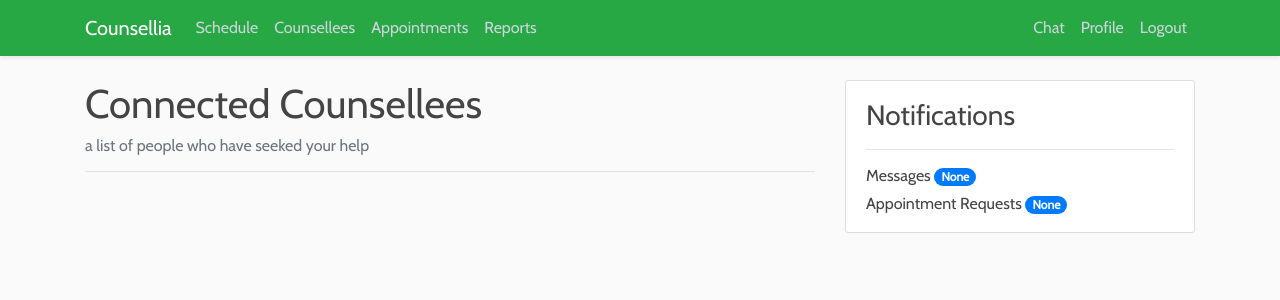
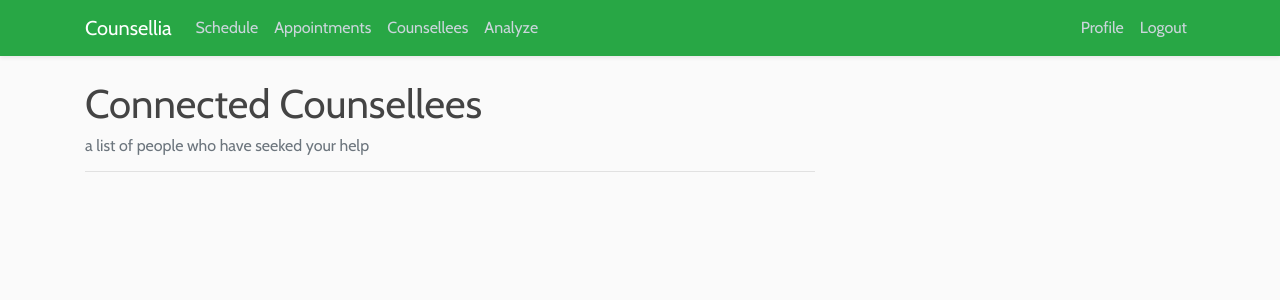
Before and after one commit to lukendatigh/counsellia-intelligent-counselling-system, a Django app: page /counsellor/counsellees in a window 1280 px wide. Shown: the top 300 px of the page. Run offline with Django 3.2, Linux system fonts and the light colour scheme; a user stored in the database is signed in; data comes from the database, SQL or seed files in the repository; parts of the project's set-up code (start-up, migrations or seed data) failed here and were passed over; some libraries are stand-ins or nearby versions.

Commit message:
update base template

```diff
--- a/counsellia/templates/counsellia/counsellee_base.html
+++ b/counsellia/templates/counsellia/counsellee_base.html
@@ -36,7 +36,7 @@
 						<div class="navbar-nav">
 							<!---Navbar Right Side--->
 							{% if user.is_authenticated is True %}
-								<a class="nav-item nav-link" href="">Chat</a>
+								<!-- <a class="nav-item nav-link" href="">Chat</a> -->
 								<a class="nav-item nav-link" href="{% url 'counsellee-profile' %}">Profile</a>
 								<a class="nav-item nav-link" href="{% url 'counsellee-logout' %}">Logout</a>
 								{% elif user.is_authenticated is False %}
--- a/counsellia/templates/counsellia/counsellor_base.html
+++ b/counsellia/templates/counsellia/counsellor_base.html
@@ -25,28 +25,10 @@
 					<div class="collapse navbar-collapse" id="navbar">
 						{% if user.is_authenticated is True %}
 							<div class="navbar-nav mr-auto">
-								<a class="nav-item nav-link" href="">Schedule</a>
+								<a class="nav-item nav-link" href="{% url 'counsellor-appointments-upcoming' %}">Schedule</a>
+								<a class="nav-item nav-link" href="{% url 'counsellor-appointments-requests' %}">Appointments</a>
 								<a class="nav-item nav-link" href="{% url 'counsellor-counsellee-list' %}">Counsellees</a>
-								<li class="nav-item dropdown">
-									<a class="nav-link" href="#" id="appointmentDropdownMenuLink" role="button" data-toggle="dropdown" aria-haspopup="true" aria-expanded="false">
-										Appointments
-									</a>
-									<div class="dropdown-menu" aria-labelledby="appointmentDropdownMenuLink">
-										<a class="dropdown-item" href="#">Requests</a>
-										<a class="dropdown-item" href="#">Held</a>
-										<a class="dropdown-item" href="#">Archived</a>
-									</div>
-								</li>
-								<li class="nav-item dropdown">
-									<a class="nav-link" href="#" id="reportDropdownMenuLink" role="button" data-toggle="dropdown" aria-haspopup="true" aria-expanded="false">
-										Reports
-									</a>
-									<div class="dropdown-menu" aria-labelledby="reportDropdownMenuLink">
-										<a class="dropdown-item" href="#">Past</a>
-										<a class="dropdown-item" href="">Archived</a>
-									</div>
-								</li>
-
+								<a class="nav-item nav-link" href="{% url 'analyze-twitter' %}">Analyze</a>
 							</div>
 							{% elif user.is_authenticated is False %}
 							<div class="navbar-nav mr-auto">
@@ -55,7 +37,7 @@
 						<div class="navbar-nav">
 							<!---Navbar Right Side--->
 							{% if user.is_authenticated is True %}
-								<a class="nav-item nav-link" href="">Chat</a>
+								<!-- <a class="nav-item nav-link" href="">Chat</a> -->
 								<a class="nav-item nav-link" href="{% url 'counsellor-profile' %}">Profile</a>
 								<a class="nav-item nav-link" href="{% url 'counsellor-logout' %}">Logout</a>
 								{% elif user.is_authenticated is False %}
@@ -68,6 +50,7 @@
 		</header>
 		<main role="main" class="container">
 			{% block maincontent %}
+
 			{% endblock maincontent %}
 
 		</main>
@@ -75,5 +58,6 @@
 		<script type="text/javascript" src="{% static 'js/jquery-slim.min.js' %}"></script>
 		<script type="text/javascript" src="{% static 'js/bootstrap.min.js' %}"></script>
 		<script type="text/javascript" src="{% static 'js/holder.min.js' %}"></script>
+		<script type="text/javascript" src="{% static 'js/Chart.min.js' %}"></script>
 	</body>
 </html>
--- a/counsellia/templates/counsellia/counsellor_subbase.html
+++ b/counsellia/templates/counsellia/counsellor_subbase.html
@@ -4,8 +4,11 @@
 		<div class="col-md-8">
 			{% if messages %}
 				{% for message in messages %}
-				<div class="alert alert-{{ message.tags }}">
+					<div class="alert alert-{{ message.tags }} alert-dismissable fade show">
 						{{ message }}
+						<button type="button" class="close" data-dismiss="alert" aria-label="Close">
+						<span aria-hidden="true">&times;</span>
+						</button>
 					</div>
 				{% endfor %}
 			{% endif %}
@@ -13,12 +16,15 @@
 			{% endblock subcontent %}
 		</div>
 		<div class="col-md-4">
+			{% block sidecontent %}
+			{% endblock sidecontent %}
+			<!--
 			<div class="content-section">
 					<h3 class="pt-2">Notifications</h3>
 					<hr>
 					<h6>Messages <a href="" class="badge badge-pill badge-primary">None</a></h6>
 					<h6>Appointment Requests <a href="" class="badge badge-pill badge-primary">None</a></h6>
-		</div>
+			</div>-->
 		</div>
 	</div>
 {% endblock maincontent %}
```
Also changed, not shown: counsellia/templates/counsellia/counsellee_subbase.html (+10 -4 lines). Lines whose indentation alone changed are shown as unchanged.
